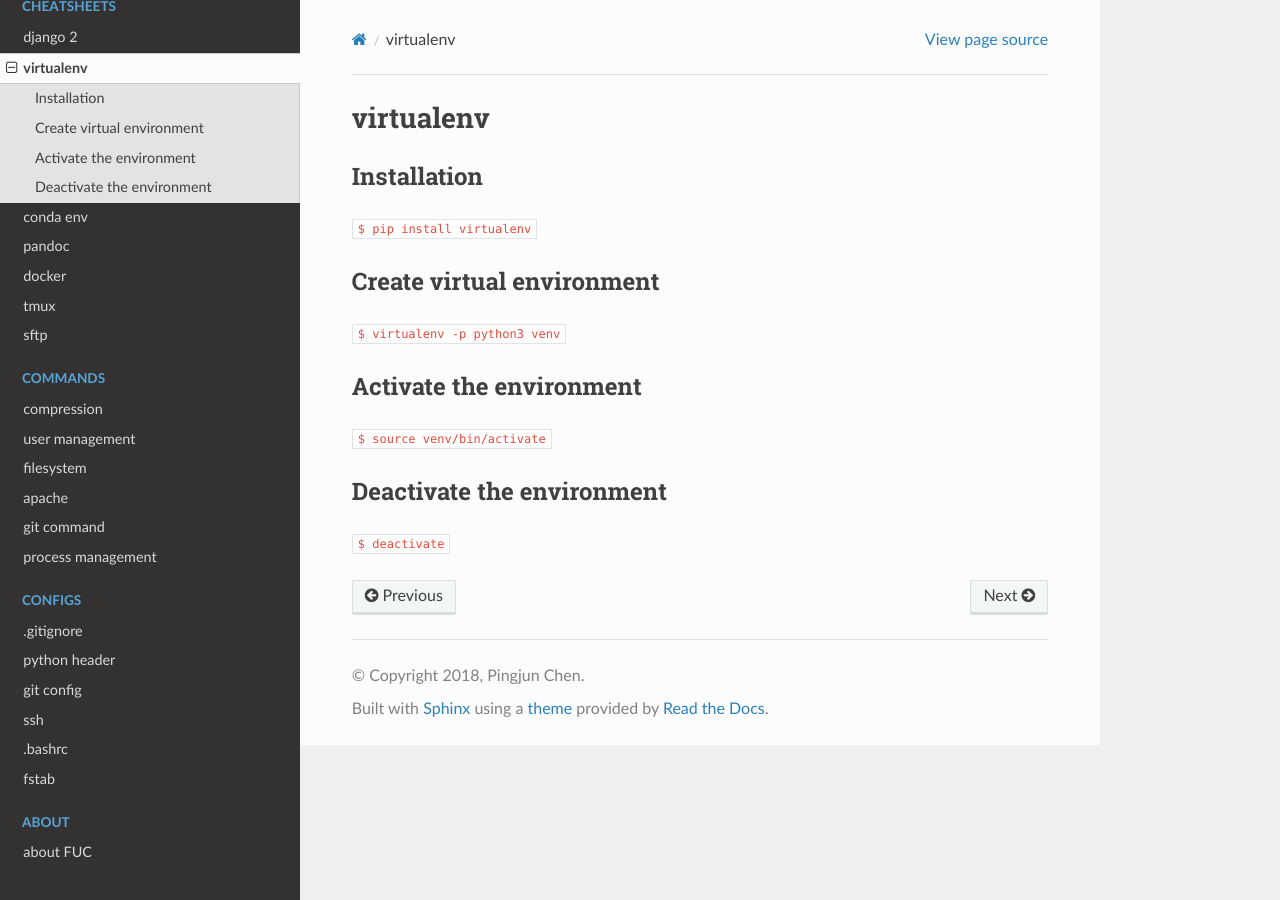
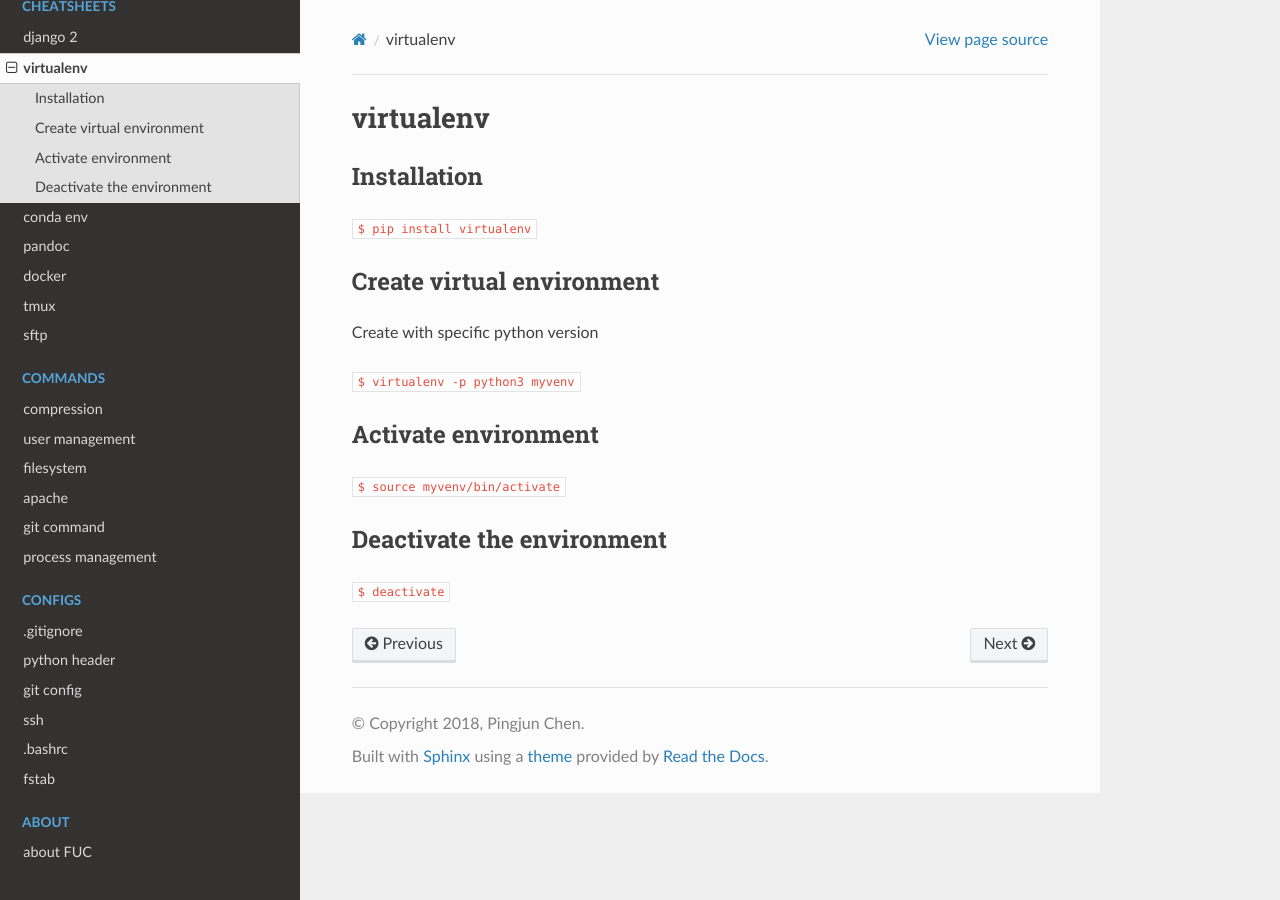
Before and after one commit to PingjunChen/FUC, a Sphinx documentation site: the page built from docs/virtualenv.rst, in a window 1280 px wide. Built offline with Sphinx 7.4.7 and the Read the Docs theme 2.0.0, drawn with Linux system fonts in a browser that asks for light colours.

Commit message:
Update and proofread the docs

```diff
--- a/docs/index.rst
+++ b/docs/index.rst
@@ -2,7 +2,7 @@ Welcome to FUC's documentation!
 ===============================
 
 The documentation for `FUC <https://github.com/PingjunChen/FUC>`_ is mainly
-organized by sections.
+organized by following four sections.
 
 * :ref:`cheatsheet-docs`
 * :ref:`command-docs`
--- a/docs/virtualenv.rst
+++ b/docs/virtualenv.rst
@@ -9,12 +9,14 @@ Installation
 Create virtual environment
 --------
 
-:code:`$ virtualenv -p python3 venv`
+Create with specific python version
 
-Activate the environment
+:code:`$ virtualenv -p python3 myvenv`
+
+Activate environment
 --------
 
-:code:`$ source venv/bin/activate`
+:code:`$ source myvenv/bin/activate`
 
 Deactivate the environment
 --------
```
